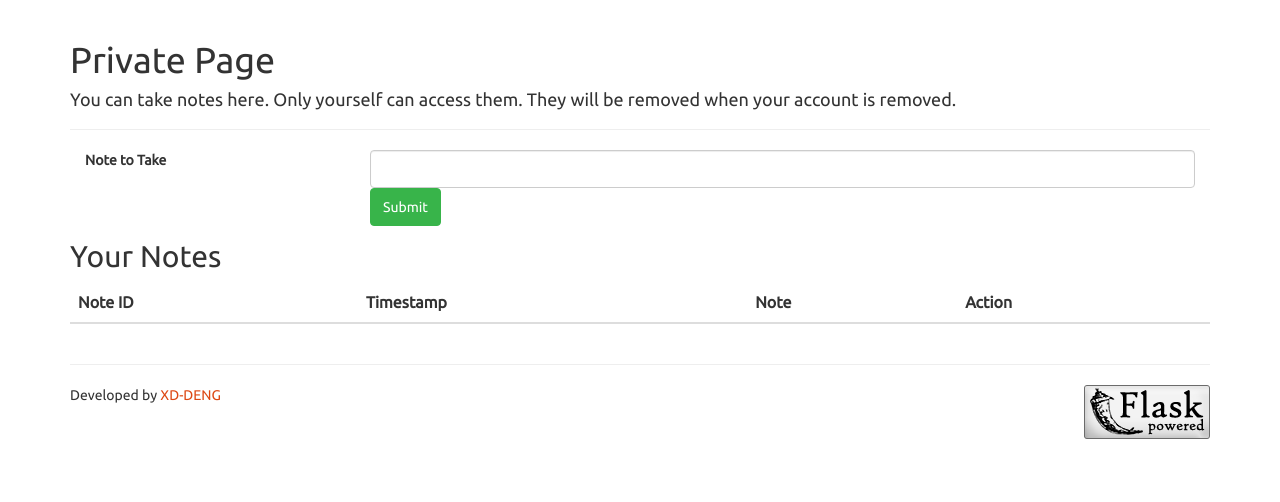
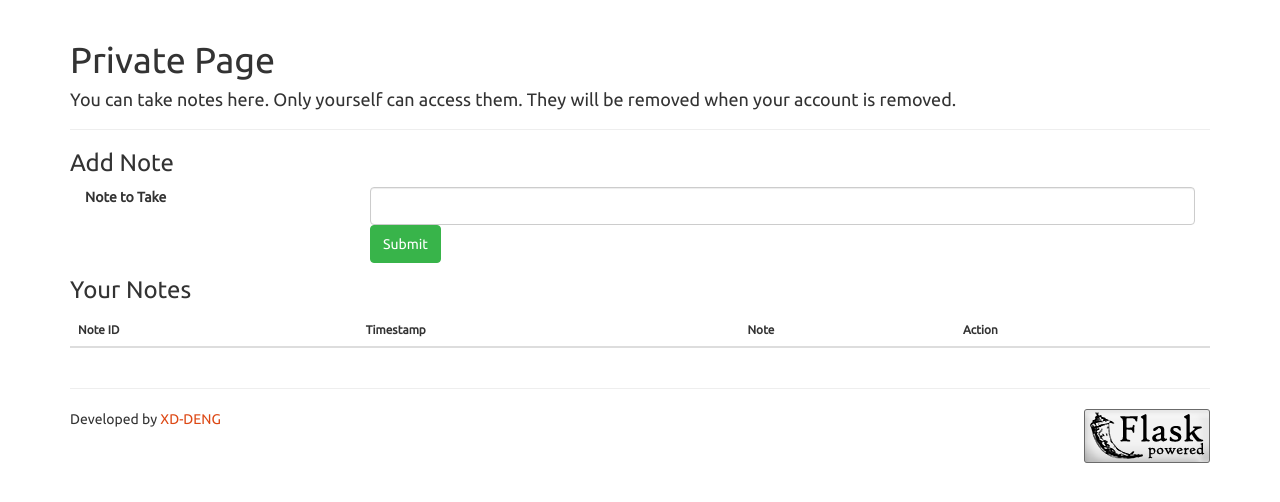
Before and after one commit to mrtnnk/flask-example, a Flask app: page /private/ in a window 1280 px wide. Shown: the part 52-554 px from the top of the page. Run offline with Flask 2, Linux system fonts and the light colour scheme; a user stored in the database is signed in; data comes from the database, SQL or seed files in the repository; lists and menus that the app fills with data are empty.

Commit message:
Minor changes

```diff
--- a/templates/admin.html
+++ b/templates/admin.html
@@ -42,7 +42,7 @@
         <div class="col-lg-6">
               <h3>Manage Existing Accounts</h3>
 
-                <table class="table">
+                <table class="table small">
                 <thead>
                     <tr>
                       <th>#</th>
--- a/templates/private_page.html
+++ b/templates/private_page.html
@@ -7,6 +7,7 @@
 
     <hr>
 
+    <h3>Add Note</h3>
     <div class="form-group">
       <label for="textArea" class="col-lg-3 control-label">Note to Take</label>
       <div class="col-lg-9">
@@ -20,8 +21,8 @@
     <hr>
 
     {% if notes %}
-        <h2>Your Notes</h2>
-        <table class="table">
+        <h3>Your Notes</h3>
+        <table class="table small">
             <thead>
                 <tr>
                   <th>Note ID</th>
```
